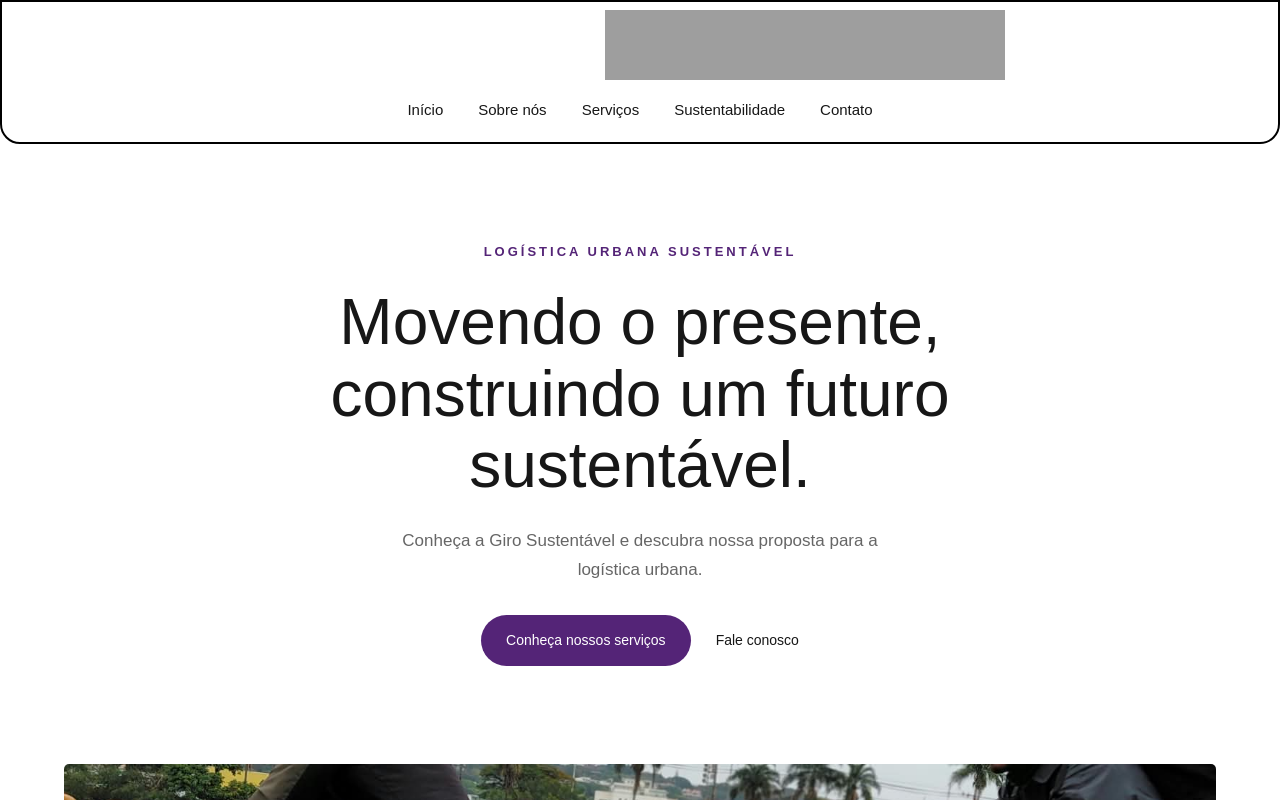
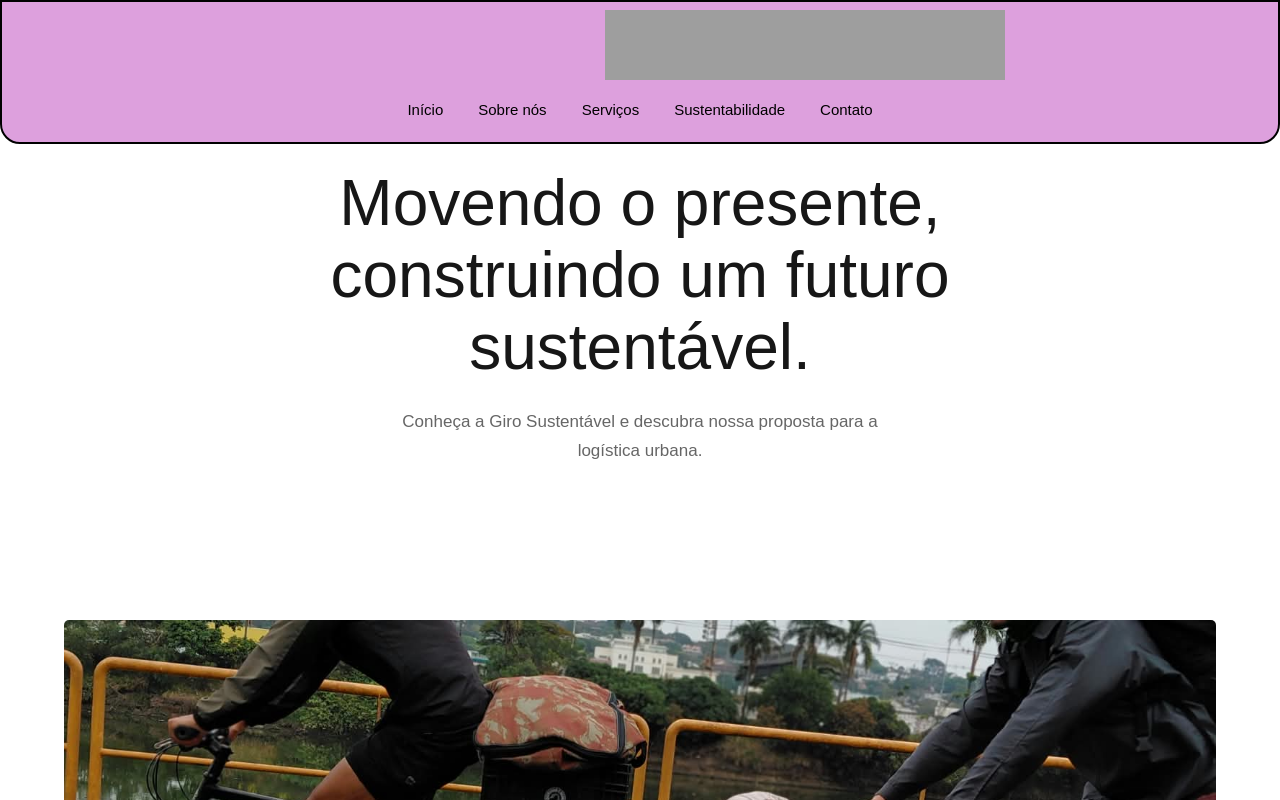
Before and after one commit to Dreamseeker37/pi-devweb-n1-2026-linkexpress, a plain HTML site: page index.html in a window 1280 px wide. Shown: the top 800 px of the page. Drawn offline with nearby package versions, Linux system fonts and the light colour scheme; grey boxes are pictures that could not be loaded.

Commit message:
Header Estático e leves mudanças

```diff
--- a/index.html
+++ b/index.html
@@ -1,4 +1,3 @@
-
 <!DOCTYPE html>
 <html lang="pt-br">
 
@@ -19,7 +18,8 @@
     <header>
         <nav class="container">
             <a href="#inicio" class="logo">
-                    <img src="https://cdn.myportfolio.com/e699b791-314e-4f64-afde-c48d5f84219c/acb348af-e61f-448b-9ea8-5cd194cc4d20_rwc_0x0x793x566x4096.png?h=e8a5669d7eaa4cce18befd079fadf47c" alt="">
+                <img src="https://cdn.myportfolio.com/e699b791-314e-4f64-afde-c48d5f84219c/acb348af-e61f-448b-9ea8-5cd194cc4d20_rwc_0x0x793x566x4096.png?h=e8a5669d7eaa4cce18befd079fadf47c"
+                    alt="">
             </a>
 
             <ul class="menu">
@@ -53,16 +53,6 @@
                 nossa proposta para a logística urbana.
             </p>
 
-            <div class="hero-acoes">
-                <a href="#servicos" class="botao-principal">
-                    Conheça nossos serviços
-                </a>
-
-                <a href="#contato" class="link-secundario">
-                    Fale conosco
-                </a>
-            </div>
-
         </section>
 
 
@@ -70,10 +60,7 @@
 
         <section class="imagem-destaque">
 
-    <img
-        src="./imagens/WhatsApp Image 2026-08-25 at 10.00.36.jpeg"
-        alt="Entrega urbana"
-    >
+            <img src="./imagens/WhatsApp Image 2026-08-25 at 10.00.36.jpeg" alt="Entrega urbana">
 
         </section>
 
@@ -222,7 +209,8 @@
             <h2>Balanço mensal</h2>
 
             <p class="servicos-descricao">
-        Kilometragens percorridas pelos nossos giradores, economia de CO₂ e quantidade de entregas realizadas no mês
+                Kilometragens percorridas pelos nossos giradores, economia de CO₂ e quantidade de entregas realizadas no
+                mês
             </p>
 
             <div class="balanco">
@@ -278,4 +266,5 @@
     </main>
 
 </body>
+
 </html>
--- a/inicial.css
+++ b/inicial.css
@@ -39,10 +39,12 @@ body {
 ================================= */
 
 header {
+    position: fixed;
+
     display: flex;
 
     width: 100%;
-    background-color: white;
+    background-color: plum;
     border: black 2px solid;
     border-bottom-left-radius: 20px;
     border-bottom-right-radius: 20px;
@@ -62,6 +64,8 @@ header nav {
 
     padding-top: 1vh;
     margin-bottom: 20px;
+
+
 }
 
 /* LOGOTIPO */
@@ -85,14 +89,14 @@ header nav {
 }
 
 .menu a {
-    color: var(--preto);
+    color: black;
     text-decoration: none;
     font-size: 15px;
     transition: color 0.3s;
 }
 
 .menu a:hover {
-    color: var(--roxo);
+    color: #71399C;
 }
 
 
```
Lines whose indentation alone changed are shown as unchanged.
